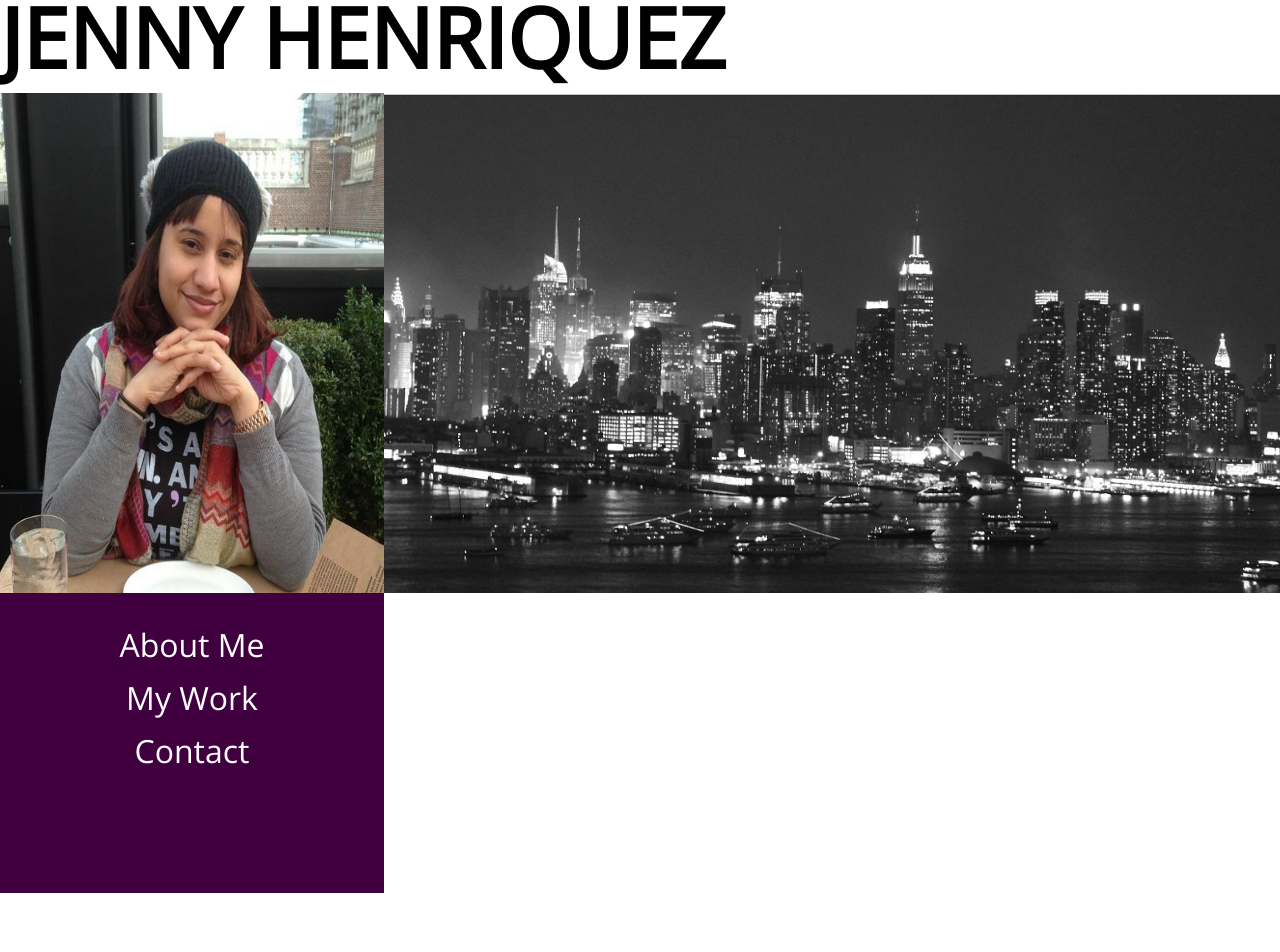
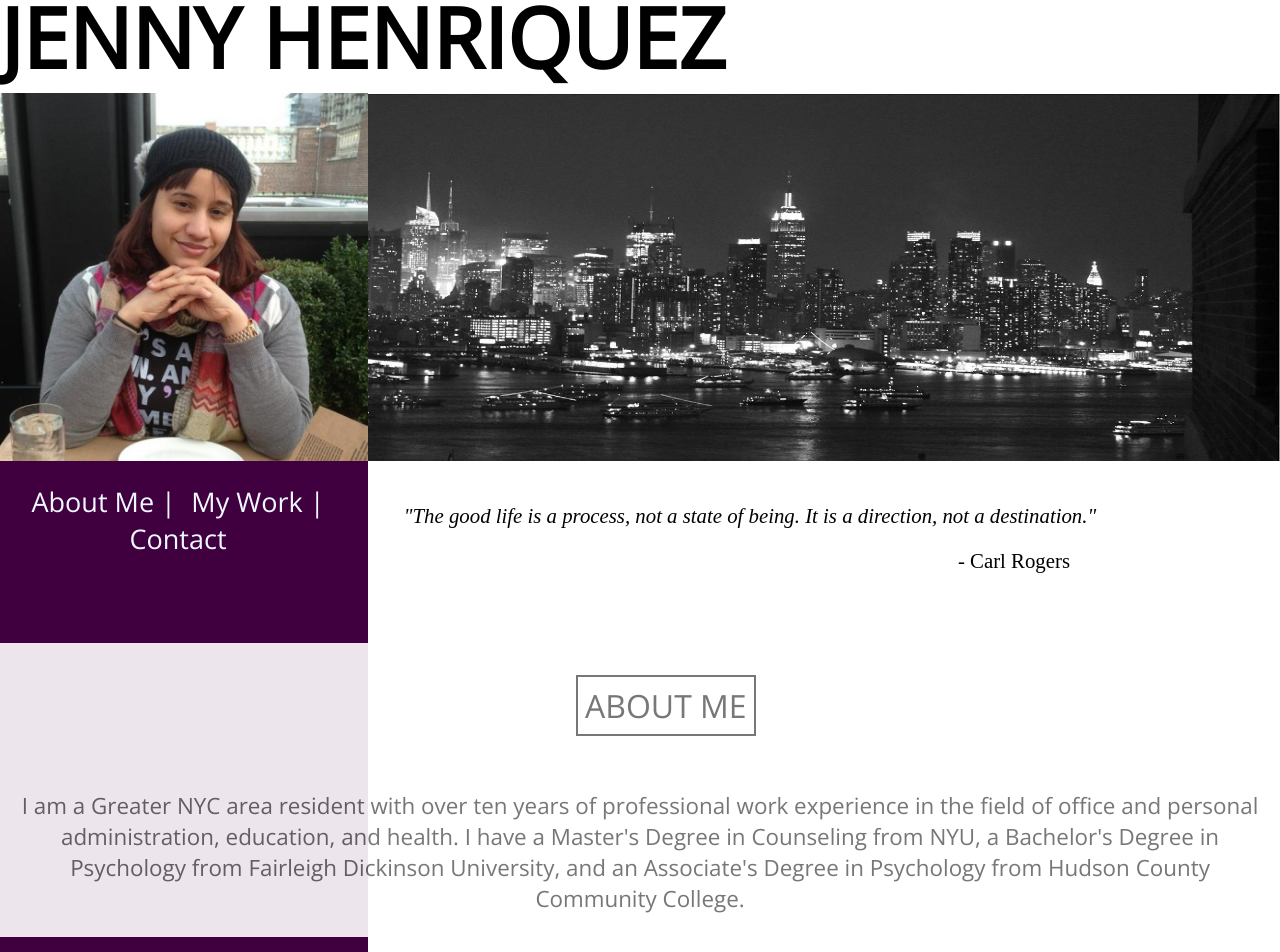
Before and after one commit to nadyac/JennyWebsite, a plain HTML site: page index.html in a window 1280 px wide. Shown: the top 952 px of the page. Before the commit the page ends 893 px from the top, so only its background shows below. Drawn offline with nearby package versions, Linux system fonts and the light colour scheme.

Commit message:
updated website. Almost finished. Demoable.

```diff
--- a/css/theme.css
+++ b/css/theme.css
@@ -1,5 +1,5 @@
 html{
-	height:100%;
+	height:150%;
 	width:100%;
 	margin:0px;
 }
@@ -28,33 +28,27 @@ html{
 	margin-bottom:0px;
 	background-color: transparent;
 }
+/*Picture container*/
 #mainContainer{
 	position:absolute;
 	margin-top:0px;
 	width:100%;
-	height:62.5%;
-    z-index:2;
-    overflow:hidden;
+	height:368px;
 }
 /*child of name*/
 #nycBW{
-	position:absolute;
 	float:right;
-	width:100%;
-	height:105%;
-	padding-left:10%;
+	min-width:100%;
+	height:368px;
 }
-/*child of mainContainer*/
+/*child of leftPanel*/
 #homePicContainer{
 	position:absolute;
-	width:30%;
-	height:100%;
 }
 #picture{
-	width:100%;
-	height:100%;
+    width:368px;
 	margin-top:0px;
-    max-width:none;
+    z-index: 10;
 }
 /*------------------------------
 //leftPanel is new parent elem
@@ -62,42 +56,78 @@ html{
 .leftPanel{
 	position:absolute;
 	float:left;
-	width:30%;
-	height:100%;
+	width:368px;
+	min-height:190%;
 	margin:0px;
+/*	z-index:-2;*/
 }
 /*child elem of leftPanel*/
 #purplebg{
 	position:absolute;
 	width:100%;
 	height:100%;
-	background-repeat:repeat-x;
+    background-repeat:repeat;
 }
-/*By itself*/
+/*About, Work, Contact menu*/
 .menu{
-	position:absolute;
-	bottom:0px;
-	height:30%;
-	width:30%;
-	float:left;
-	top:77.9%;
-
-	text-align:center;
-
+    position: relative;
+    top: 390px;
+    text-align: center;
 }
-#link1, #link2, #link3{
-	text-decoration:none;
-	width:100%;
-	float:left;
-	color:white;
-	font-size:2em;
-	height: 22%;
+.menu, a{
+    padding-right: 8px;
+    padding-left: 2px;
+    color: aliceblue;
+    text-decoration: none;
+    font-size: 1.3em;
 }
-#link1:hover, #link2:hover, #link3:hover{
-	background-color: white;
-	color:#5C005C;
+.menu, a:hover{
+    color: deeppink;
 }
-
-.contact{
-	top:120%;
+.quote{
+    position:absolute;
+    margin-top:390px;
+    width: 700px;
+    margin-left:400px;
+    margin-right: 50px;
+    float: right;
+    text-align: center;
 }
+.quote p{
+    font-family:serif;
+    font-style: italic;
+    font-size:1.3em;
+}
+#quote{
+    float:right;
+    position: relative;
+    font-style: normal;
+    margin-top:0px;
+    margin-right:30px;
+}
+.content{
+    position:relative;
+    opacity: 0.9;
+    width:100%;
+    float: right;
+    top:550px;
+    background-color:#FFFFFF;
+}
+.sectionHeader{
+    font-size: 2em;
+    text-align: center;
+}
+p.sectionHeader{
+    margin-left:45%;
+    color:dimgray;
+    display: inline-block;
+    border: 2px solid;
+    padding:7px;
+}
+.aboutMeText p{
+    color:dimgrey;
+    font-size: 1.4em;
+    margin-left:20px;
+    margin-right:20px;
+    text-align:center;
+}
--- a/index.html
+++ b/index.html
@@ -2,17 +2,11 @@
 <html>
 <!--html head contains scripts, stylesheet locations, meta info, etc.-->
 <head>
-    <!--JS Files-->
-    <script src="http://ajax.googleapis.com/ajax/libs/jquery/1.11.1/jquery.min.js"></script>
-    <script type= "text/javascript" src="src/scripts.js"></script>
-
-    <!--CSS Files-->
+<meta name=viewport content="width=device-width, initial-scale=1">
 <link rel="stylesheet" type = "text/css" href= "css/theme.css">
 <link href='http://fonts.googleapis.com/css?family=Lato|Open+Sans' rel='stylesheet' type='text/css'>
-
 <!--title element defines title in browser toolbar, displays page title in search engines, & favs-->
 <title>Jenny Henriquez</title>
-    <script>$(window).resize(getWinSize())</script>
 </head>
 
 <body id="body">
@@ -21,33 +15,36 @@
 
 	<!--left purple panel-->
 	<div class="leftPanel">
-
 		<img id="purplebg" src="css/purpleBG.fw.png" alt="purple bg">
-
+		<!--menu-->
+		<div class="menu">
+			<a href="#aboutMe">About Me |</a>
+			<a href="#">My Work |</a>
+			<a href="#">Contact</a><br>
 		</div>
-
-	 <!--container for the cover NYC skyline & profile picture-->
+	 </div>
+	 <!--container for the cover NYC skyline picture-->
 	 <div id="mainContainer">
-
-	 	<!--NYC Background img-->
-	 	<img id="nycBW" src="imgs/nycBW.png" alt="NYC Skyline black/white">
-
-	 	<!--Jenny pic-->
+	 	<img id="nycBW" src="imgs/nycBW.jpg" alt="NYC Skyline black/white">
+	 			<!--1st div inception, home pic div within left panel div-->
 		<div id="homePicContainer">
-			<img id="picture" src="imgs/homePic.jpg" alt="Jenny">
+			<img id="picture" src="imgs/Optimized-homePic.jpg" alt="Jenny">
 		</div>
-
 	 </div>
-
-	 <div class ="menu">
-		<a id = "link1" href="#">About Me</a></br>
-		<a id = "link2" href="#">My Work</a></br>
-		<a id = "link3" href="#">Contact</a></br>
+    <div class="quote">
+        <p>
+            "The good life is a process, not a state of being. It is a direction, not a destination."<br><p id="quote">- Carl Rogers</p>
+        </p>
     </div>
-
-	<div class ="contact">
-		<h2>Contact Me</h2>
+    <div class="content">
+        <span id="aboutMe">
+            <p class="sectionHeader">ABOUT ME</p>
+        </span>
+        <div class="aboutMeText">
+            <p class="text">
+                I am a Greater NYC area resident with over ten years of professional work experience in the field of office and personal administration, education, and health. I have a Master's Degree in Counseling from NYU, a Bachelor's Degree in Psychology from Fairleigh Dickinson University, and an Associate's Degree in Psychology from Hudson County Community College.
+            </p>
         </div>
-
+    </div>
 </body>
 </html>
```
Also changed, not shown: imgs/Optimized-homePic.jpg (added), imgs/Optimized-nycBW.png (added), imgs/nycBW.jpg (added), 2 other files. Lines whose indentation alone changed are shown as unchanged.
